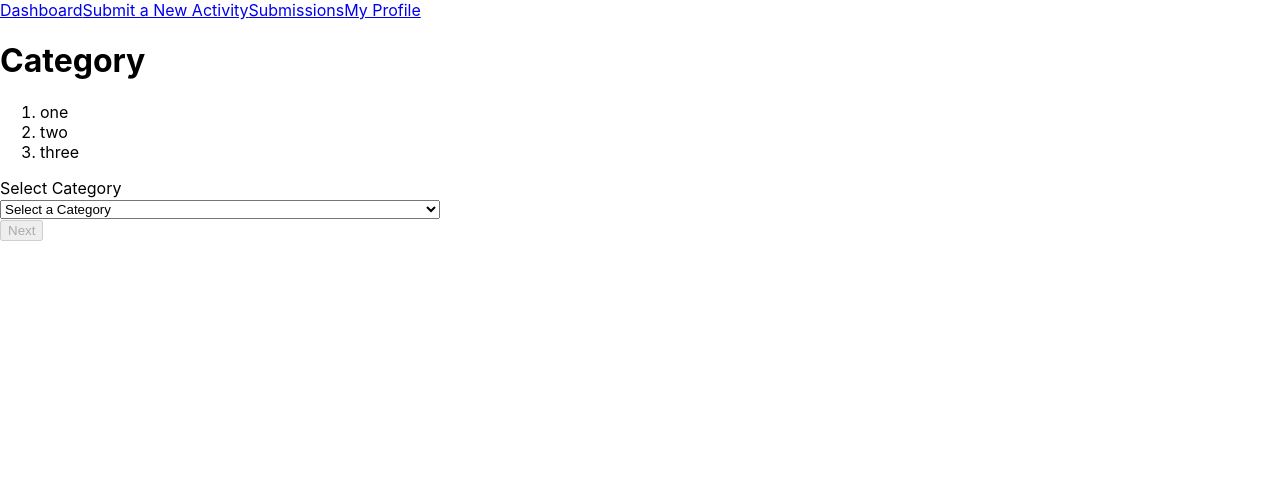
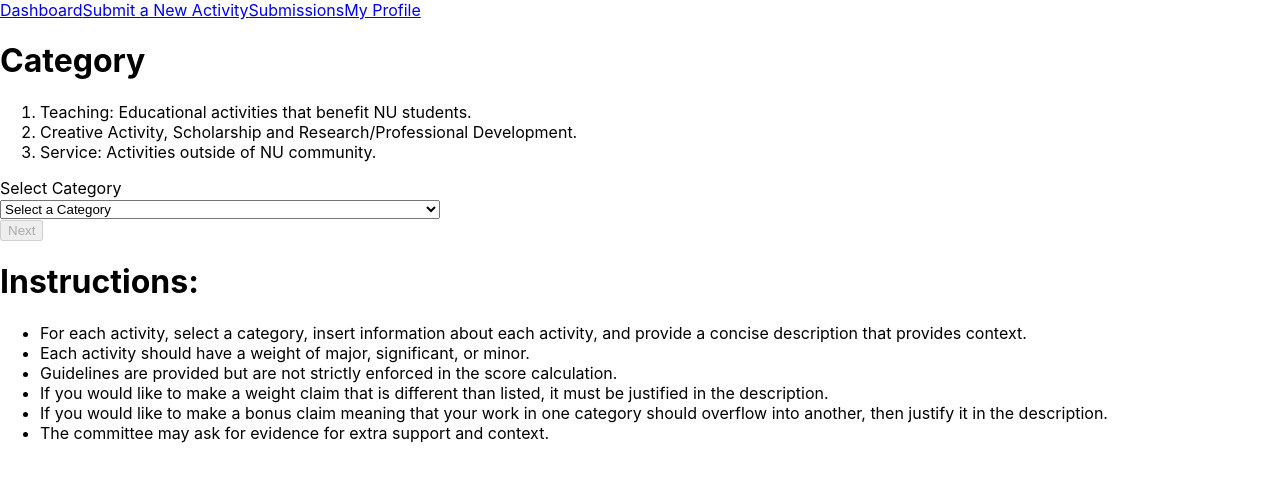
Before and after one commit to sandboxnu/prof-event-tracker-frontend, a React (Create React App) app: page /new-activity in a window 1280 px wide. Shown: the top 482 px of the page. Built offline with nearby package versions, Linux system fonts and the light colour scheme.

Commit message:
Logic for filling out form

```diff
--- a/package.json
+++ b/package.json
@@ -16,6 +16,7 @@
     "react-redux": "^8.0.4",
     "react-router-dom": "^6.4.1",
     "react-scripts": "5.0.1",
+    "sass": "^1.55.0",
     "typescript": "^4.8.4",
     "web-vitals": "^2.1.4"
   },
--- a/src/activityForm/ActivityForm.tsx
+++ b/src/activityForm/ActivityForm.tsx
@@ -1,17 +1,24 @@
 import React from 'react';
 import { useSelector } from 'react-redux';
 import CategorySelector from './CategorySelector';
-import { ActivityCategory, selectCategory } from './form.store';
-import SubmissionForm from './SubmissionForm';
+import { FormStep, selectStep } from './form.store';
+import FormInstructions from './FormInstructions';
+import FormInput from './FormInput';
+import './ColumnStyling.css';
+
+const StepComponent: Record<FormStep, JSX.Element> = {
+    'selection': <CategorySelector />,
+    'form': <FormInput />,
+    'success': <div>succ</div>
+}
 
 const ActivityForm: React.FC = () => {
-    const category: ActivityCategory | null = useSelector(selectCategory);
-    console.log(category);
+    const step: FormStep = useSelector(selectStep);
+
     return (
-        <div>
-            {
-                (category === null) ? <CategorySelector/> : <SubmissionForm/>
-            }
+        <div className='column'>
+            { StepComponent[step] }
+            <FormInstructions/>
         </div>
     )
 };
--- a/src/activityForm/CategorySelector.tsx
+++ b/src/activityForm/CategorySelector.tsx
@@ -1,22 +1,22 @@
-import React, { useState } from 'react';
-import { useDispatch } from 'react-redux';
-import { ActivityCategory, setCategory } from './form.store';
+import React, { ChangeEventHandler } from 'react';
+import { useDispatch, useSelector } from 'react-redux';
+import { ActivityCategory, selectCategory, setCategory, setStep } from './form.store';
 
 const CategorySelector: React.FC = () => {
-    const [category, setCategoryInput] = useState<ActivityCategory | null>(null);
+    const category: ActivityCategory | null = useSelector(selectCategory);
     const dispatch = useDispatch();
 
 
-    const handleChange = (event:any) => {
+    const handleChange: ChangeEventHandler<HTMLSelectElement> = (event) => {
         const newCategory: ActivityCategory = event.target.value as ActivityCategory;
         if (newCategory) {
-            setCategoryInput(newCategory);
+            dispatch(setCategory(newCategory));
         }
     };
 
     const submit = () => {
         if (category) {
-            dispatch(setCategory(category));
+            dispatch(setStep('form'));
         }
     }
 
@@ -24,9 +24,9 @@ const CategorySelector: React.FC = () => {
     <div>
         <h1>Category</h1>
         <ol>
-            <li>one</li>
-            <li>two</li>
-            <li>three</li>
+            <li>Teaching: Educational activities that benefit NU students.</li>
+            <li>Creative Activity, Scholarship and Research/Professional Development.</li>
+            <li>Service: Activities outside of NU community.</li>
         </ol>
         <label>
             Select Category
--- /dev/null
+++ b/src/activityForm/ColumnStyling.css
@@ -0,0 +1,5 @@
+.column {
+    display: flex;
+    flex-wrap: wrap;
+    flex-direction: row;
+}
--- /dev/null
+++ b/src/activityForm/FormInput.tsx
@@ -0,0 +1,61 @@
+import React, { ChangeEventHandler } from "react";
+import { useDispatch, useSelector } from "react-redux";
+import { ActivityCategory, ActivityWeight, DateString, resetForm, selectCategory, selectDate, selectDescription, selectWeight, setDate, setDescription, setStep, setWeight } from "./form.store";
+
+const categoryLabels: Record<ActivityCategory, string> = {
+    teaching: "Teaching",
+    creative: "Creative Activity, Scholarship and Research/Professional Development",
+    service: "Service",
+};
+
+const FormInput: React.FC = () => {
+    const category: ActivityCategory | null = useSelector(selectCategory);
+    const weight: ActivityWeight | null = useSelector(selectWeight);
+    const date: DateString | null = useSelector(selectDate);
+    const description: string = useSelector(selectDescription);
+
+    const dispatch = useDispatch();
+
+    const handleWeightChange: ChangeEventHandler<HTMLSelectElement> = (event) => {
+        const newWeight: ActivityWeight = event.target.value as ActivityWeight;
+        if (newWeight) {
+            dispatch(setWeight(newWeight));
+        }
+    };
+
+    const handleDateChange: ChangeEventHandler<HTMLInputElement> = (event) => {
+        const newDate: Date = new Date(event.target.value.replace('-', '/'));
+        if (newDate) {
+            const dateStr: DateString = `${newDate.getUTCFullYear()}-${newDate.getUTCMonth() + 1}-${newDate.getUTCDate()}`;
+            dispatch(setDate(dateStr));
+        }
+    };
+
+    const handleDescriptionChange: ChangeEventHandler<HTMLInputElement> = (event) => {
+        const newDescription: string = event.target.value;
+        dispatch(setDescription(newDescription));
+    }
+
+    if (category === null) return (<div>Category must be selected</div>);
+    return (
+        <div>
+            <h1>{categoryLabels[category]}</h1>
+            <label>Weight Guidelines:</label>
+            <label>Weight:</label>
+            <select value={weight || ""} onChange={handleWeightChange}>
+                <option value="">Select Weight</option>
+                <option value="major">Major</option>
+                <option value="significant">Significant</option>
+                <option value="minor">Minor</option>
+            </select>
+            <label>Date:</label>
+            <input type='date' value={date || ''} onChange={handleDateChange} />
+            <label>Description:</label>
+            <input type='text' placeholder="Enter Description" value={description || ''} onChange={handleDescriptionChange}/>
+            <button onClick={() => dispatch(setStep('selection'))}>Back</button>
+            <button disabled={weight === null || date === null || description === ''}>Submit</button>
+        </div>
+    );
+};
+
+export default FormInput;
--- /dev/null
+++ b/src/activityForm/FormInstructions.tsx
@@ -0,0 +1,19 @@
+import React from "react";
+
+const FormInstructions: React.FC = () => {
+    return (
+        <div>
+            <h1>Instructions:</h1>
+            <ul>
+                <li>For each activity, select a category, insert information about each activity, and provide a concise description that provides context.</li>
+                <li>Each activity should have a weight of major, significant, or minor.</li>
+                <li>Guidelines are provided but are not strictly enforced in the score calculation.</li>
+                <li>If you would like to make a weight claim that is different than listed, it must be justified in the description.</li>
+                <li>If you would like to make a bonus claim meaning that your work in one category should overflow into another, then justify it in the description.</li>
+                <li>The committee may ask for evidence for extra support and context.</li>
+            </ul>
+        </div>
+    );
+};
+
+export default FormInstructions;
--- a/src/activityForm/SubmissionForm.tsx
+++ /dev/null
@@ -1,24 +0,0 @@
-import React from "react";
-import { useDispatch, useSelector } from "react-redux";
-import { ActivityCategory, resetForm, selectCategory } from "./form.store";
-
-const categoryLabels: Record<ActivityCategory, string> = {
-    teaching: "Teaching",
-    creative: "Creative Activity, Scholarship and Research/Professional Development",
-    service: "Service",
-};
-
-const SubmissionForm: React.FC = () => {
-    const category: ActivityCategory | null = useSelector(selectCategory);
-    const dispatch = useDispatch();
-
-    if (category === null) return (<div>Category must be selected</div>);
-    return (
-        <div>
-            <h1>{categoryLabels[category]}</h1>
-            <button onClick={() => dispatch(resetForm())}>Back</button>
-        </div>
-    );
-};
-
-export default SubmissionForm;
--- a/src/activityForm/form.store.ts
+++ b/src/activityForm/form.store.ts
@@ -2,31 +2,66 @@ import { createSlice, Selector } from "@reduxjs/toolkit";
 import type { PayloadAction } from "@reduxjs/toolkit";
 import { RootState } from "../app/app.store";
 
+export type FormStep = 'selection' | 'form' | 'success';
 export type ActivityCategory = 'teaching' | 'creative' | 'service';
+export type ActivityWeight = 'major' | 'significant' | 'minor';
+export type DateString = `${number}-${number}-${number}`;
 
 export interface FormState {
+    step: FormStep,
     category: ActivityCategory | null,
+    weight: ActivityWeight | null,
+    date: DateString | null,
+    description: string
 };
 
 const initialState: FormState = {
+    step: 'selection',
     category: null,
+    weight: null,
+    date: null,
+    description: ''
 };
 
 export const formSlice = createSlice({
     name: 'Form',
     initialState,
     reducers: {
+        setStep: (state, action: PayloadAction<FormStep>) => {
+            state.step = action.payload;
+        },
         setCategory: (state, action: PayloadAction<ActivityCategory>) => {
             state.category = action.payload;
         },
+        setWeight: (state, action: PayloadAction<ActivityWeight>) => {
+            state.weight = action.payload;
+        },
+        setDate: (state, action: PayloadAction<DateString>) => {
+            state.date = action.payload;
+        },
+        setDescription: (state, action: PayloadAction<string>) => {
+            state.description = action.payload;
+        },
         resetForm: (state) => {
+            state.step = 'selection';
             state.category = null;
+            state.weight = null;
+            state.date = null;
+            state.description = '';
         },
     },
 });
 
-export const { setCategory, resetForm } = formSlice.actions;
+export const { setStep, setCategory, setWeight, setDate, setDescription, resetForm } = formSlice.actions;
+
+export const selectStep: Selector<RootState, FormStep> = (state) => state.form.step;
 
 export const selectCategory: Selector<RootState, ActivityCategory|null> = (state) => state.form.category;
 
+export const selectWeight: Selector<RootState, ActivityWeight | null> = (state) => state.form.weight;
+
+export const selectDate: Selector<RootState, DateString | null> = (state) => state.form.date;
+
+export const selectDescription: Selector<RootState, string> = (state) => state.form.description;
+
 export default formSlice.reducer;
```
